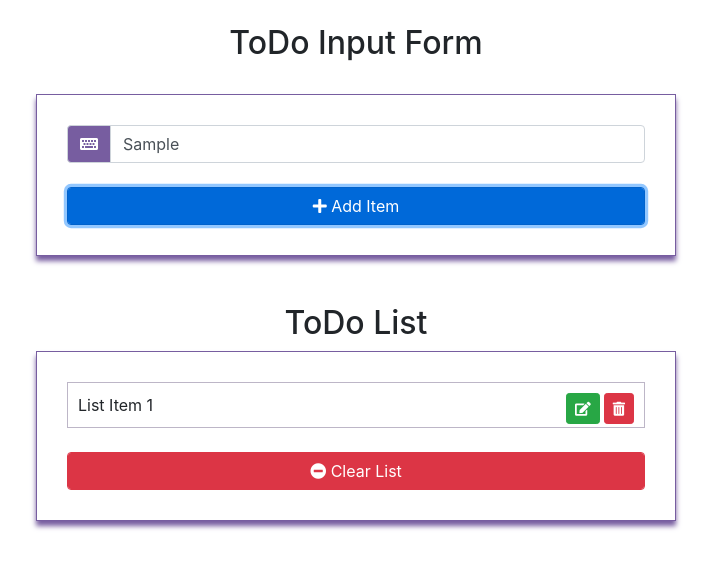
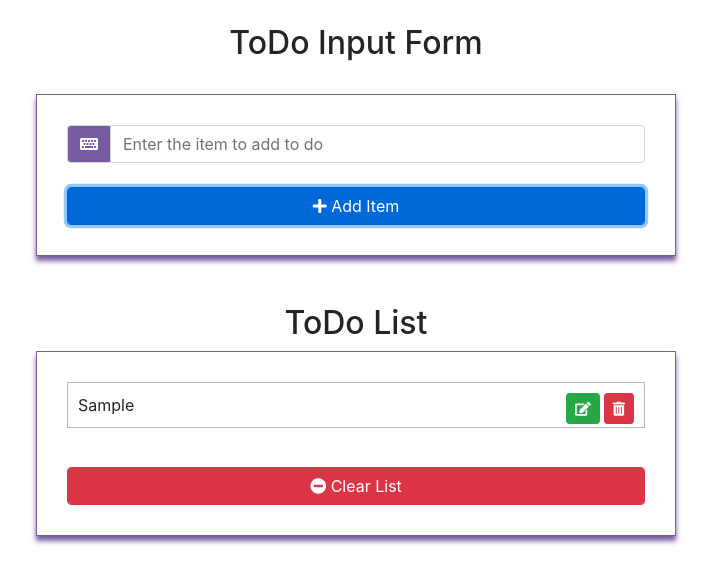
Before and after one commit to prajan11/To-Do-App-React, a React (Create React App) app: page / in a window 1280 px wide. Both pictures are taken after typing "Sample" into the empty fields and a click on the button "Add Item". Shown: the top 584 px of the page, without its empty margins (284-995 px from the left). Built offline with nearby package versions, Linux system fonts and the light colour scheme.

Commit message:
Adding items + Clearing whole List Done

```diff
--- a/src/App.js
+++ b/src/App.js
@@ -1,20 +1,64 @@
-import React from "react";
+import React, { Component } from "react";
 import logo from "./logo.svg";
 import "./App.css";
 import ToDoForm from "./ToDoForm/ToDoForm.js";
 import ToDoList from "./ToDoList/ToDoList.js";
 import "bootstrap/dist/css/bootstrap.min.css";
 
-function App() {
+class App extends Component {
+  state = {
+    todoItem: [],
+    id: 0,
+    ind_item: "",
+    edit_item: false,
+  };
+
+  toDoItemChanged = (event) => {
+    this.setState({
+      ind_item: event.target.value,
+    });
+  };
+
+  addItemToList = () => {
+    if (this.state.ind_item !== "") {
+      const inputtedToDoItem = {
+        id: this.state.id,
+        item: this.state.ind_item,
+      };
+
+      const toDoItemUpdated = [...this.state.todoItem, inputtedToDoItem];
+
+      this.setState({
+        todoItem: toDoItemUpdated,
+        ind_item: "",
+      });
+    }
+  };
+
+  clearToDoList = () => {
+    this.setState({
+      todoItem: [],
+    });
+  };
+
+  render() {
     return (
       <div className="App">
         <br />
-      <ToDoForm />
+        <ToDoForm
+          addItemChanged={this.toDoItemChanged}
+          addItemClick={this.addItemToList}
+          item={this.state.ind_item}
+        />
         <br />
         <br />
-      <ToDoList />
+        <ToDoList
+          itemList={this.state.todoItem}
+          clearList={this.clearToDoList}
+        />
       </div>
     );
   }
+}
 
 export default App;
--- a/src/ToDoForm/ToDoForm.js
+++ b/src/ToDoForm/ToDoForm.js
@@ -1,27 +1,33 @@
 import React from "react";
 import "./ToDoForm.css";
 
-const toDoForm = () => {
+const toDoForm = (props) => {
   return (
     <div>
       <h2>ToDo Input Form</h2> <br />
       <div className="ToDoInputForm">
-        <div class="input-group">
-          <div class="input-group-prepend">
-            <span class="input-group-text" id="basic-addon1">
+        <div className="input-group">
+          <div className="input-group-prepend">
+            <span className="input-group-text" id="basic-addon1">
               <i className="fas fa-keyboard"></i>
             </span>
           </div>
           <input
             type="text"
-            class="form-control"
+            className="form-control"
             placeholder="Username"
             placeholder="Enter the item to add to do"
+            onChange={props.addItemChanged}
+            value={props.item}
           />
         </div>
         <div className="mt-4">
-          <button type="button" className="form-control btn btn-primary">
-            <i class="fas fa-plus"></i> Add Item
+          <button
+            type="button"
+            className="form-control btn btn-primary"
+            onClick={props.addItemClick}
+          >
+            <i className="fas fa-plus"></i> Add Item
           </button>
         </div>
       </div>
--- a/src/ToDoList/ToDoList.js
+++ b/src/ToDoList/ToDoList.js
@@ -2,14 +2,27 @@ import React from "react";
 import "./ToDoList.css";
 import ToDoListItem from "../ToDoListItems/ToDoListItems.js";
 
-const toDoList = () => {
+const toDoList = (props) => {
   return (
     <div>
       <h2>ToDo List</h2>
       <div className="ToDoListContainer">
-        <ToDoListItem />
-        <button type="button" className="btn form-control btn-danger mt-4">
-          <i class="fas fa-minus-circle"></i> Clear List
+        {props.itemList.map((ind_list_item, index) => {
+          return (
+            <ToDoListItem
+              item_name={ind_list_item.item}
+              id={index}
+              key={index}
+            />
+          );
+        })}
+
+        <button
+          type="button"
+          className="btn form-control btn-danger mt-4"
+          onClick={props.clearList}
+        >
+          <i className="fas fa-minus-circle"></i> Clear List
         </button>
       </div>
     </div>
--- a/src/ToDoListItems/ToDoListItem.css
+++ b/src/ToDoListItems/ToDoListItem.css
@@ -2,6 +2,7 @@
   border: 1px solid #bdb6c7;
   text-align: left;
   padding: 10px;
+  margin-bottom: 15px;
 }
 .edit-remove-buttons {
   position: relative;
--- a/src/ToDoListItems/ToDoListItems.js
+++ b/src/ToDoListItems/ToDoListItems.js
@@ -1,21 +1,21 @@
 import React from "react";
 import "./ToDoListItem.css";
 
-const toDoListItem = () => {
+const toDoListItem = (props) => {
   return (
     <div>
       <div className="ListItem">
-        List Item 1
+        {props.item_name}
         <div className="edit-remove-buttons">
           <button type="button" className="btn btn-sm btn-success" title="Edit">
-            <i class="fas fa-edit"></i>
+            <i className="fas fa-edit"></i>
           </button>
           <button
             type="button"
             className="btn btn-sm btn-danger ml-1"
             title="Delete"
           >
-            <i class="fas fa-trash-alt"></i>
+            <i className="fas fa-trash-alt"></i>
           </button>
         </div>
       </div>
```
Lines whose indentation alone changed are shown as unchanged.
